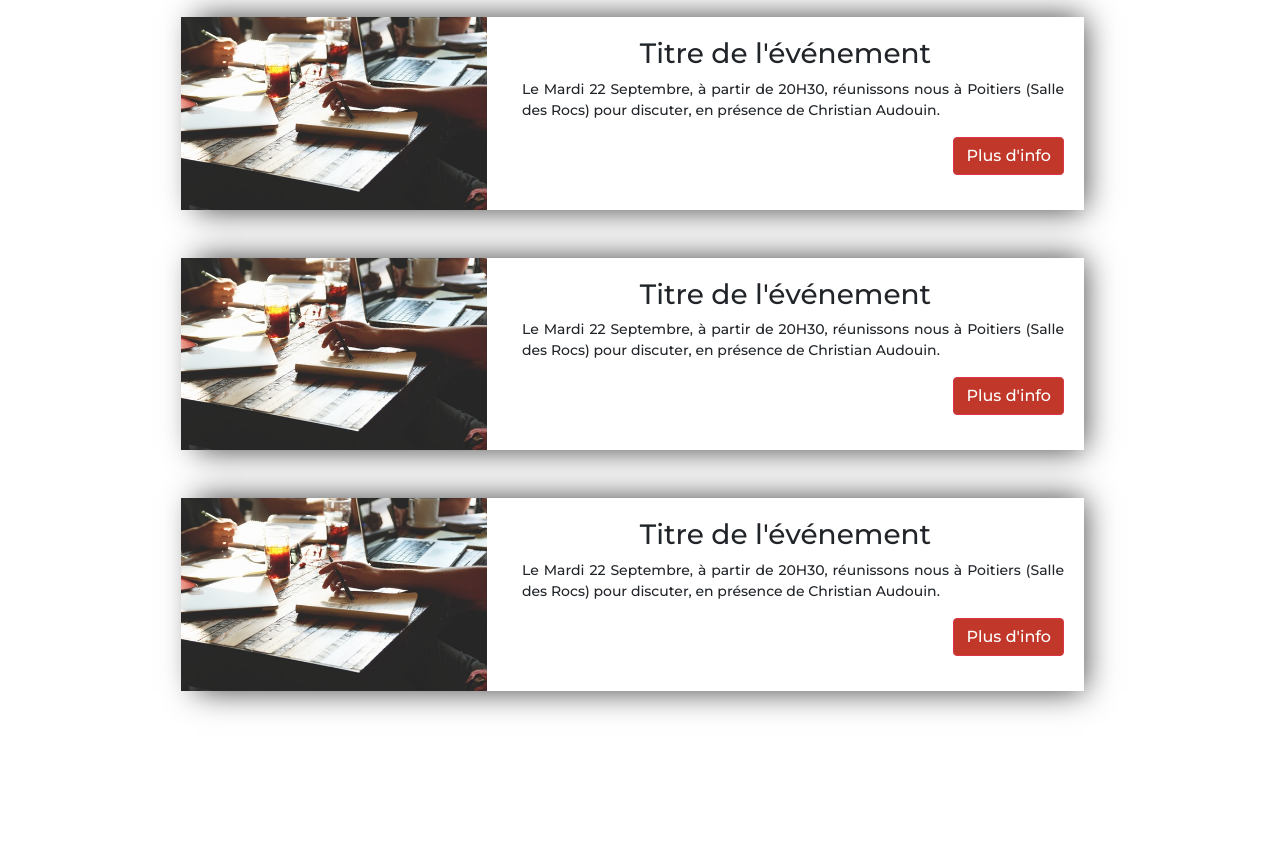
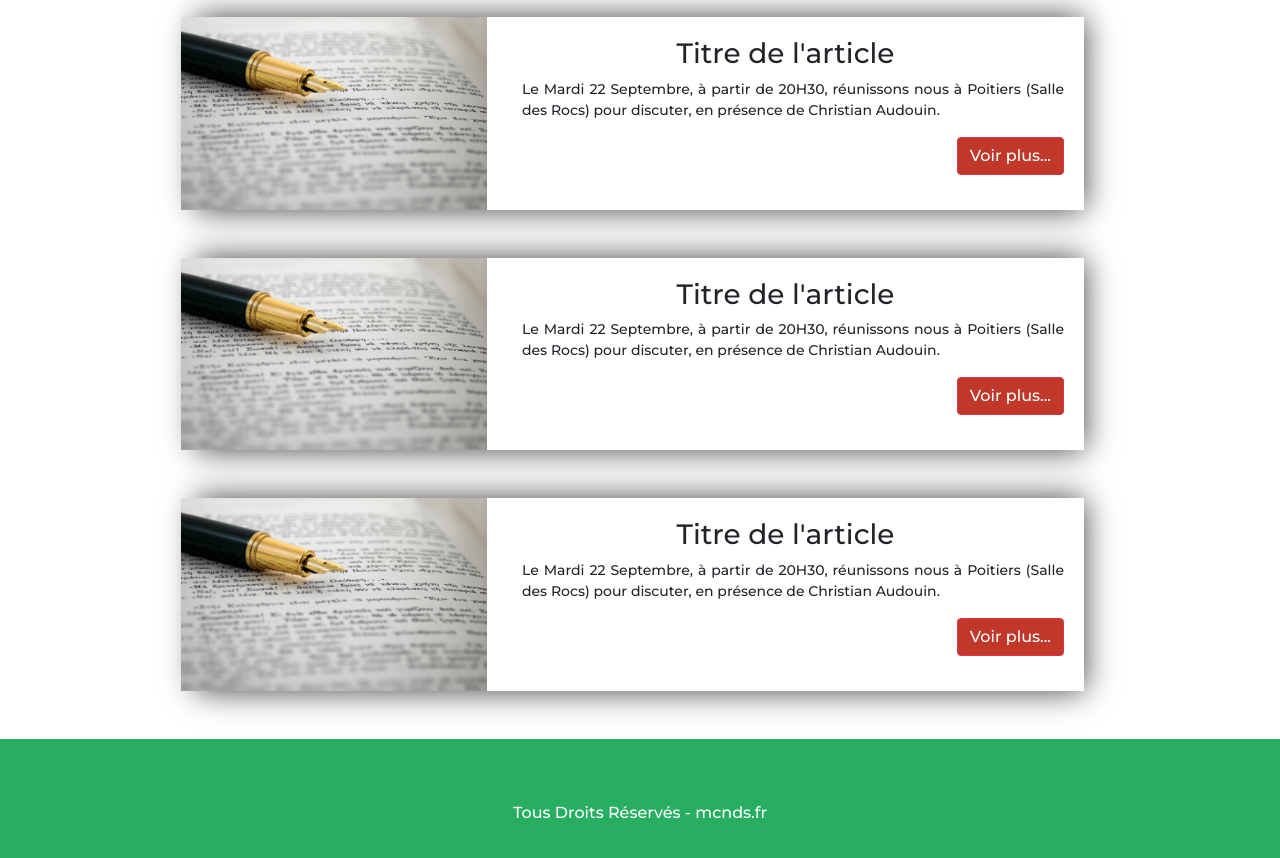
Before and after one commit to AxelUrbain/front_mcnds, a plain HTML site: page index.html in a window 1280 px wide. Shown: the part 1140-1998 px from the top of the page. Before the commit the page ends 1879 px from the top, so only its background shows below. Drawn offline with nearby package versions, Linux system fonts and the light colour scheme.

Commit message:
home - teaser article & footer

```diff
--- a/index.html
+++ b/index.html
@@ -40,7 +40,7 @@
         </header>
 
         <div id="homepage-background">
-          <h1 class="title-section">Les Deux-Sèvres en commun !</h1>
+          <h1 class="title-section">Pour la justice écologique et social !</h1>
         </div>
 
         <div class="container-fluid mt-3">
@@ -91,12 +91,12 @@
                   <div class="container-fluid nopadding">
                     <div class="row">
                       <div class="col-md-4 col-sm-4 nopadding">
-                        <div class="home-img-event"></div>
+                        <div class="home-img-article"></div>
                       </div>
                       <div class="col-md-8 col-sm-8 event-padding">
-                          <h3 class="home-title-event">Titre de l'événement</h3>
+                          <h3 class="home-title-event">Titre de l'article</h3>
                           <p class="home-text-event">Le Mardi 22 Septembre, à partir de 20H30, réunissons nous à Poitiers (Salle des Rocs) pour discuter, en présence de Christian Audouin.</p>
-                          <a href="" class="btn btn-danger">Plus d'info</a>
+                          <a href="" class="btn btn-danger">Voir plus...</a>
                       </div>
                     </div>
                   </div>
@@ -106,12 +106,12 @@
                 <div class="container-fluid nopadding">
                   <div class="row">
                     <div class="col-md-4 col-sm-4 nopadding">
-                      <div class="home-img-event"></div>
+                      <div class="home-img-article"></div>
                     </div>
                     <div class="col-md-8 col-sm-8 event-padding">
-                        <h3 class="home-title-event">Titre de l'événement</h3>
+                        <h3 class="home-title-event">Titre de l'article</h3>
                         <p class="home-text-event">Le Mardi 22 Septembre, à partir de 20H30, réunissons nous à Poitiers (Salle des Rocs) pour discuter, en présence de Christian Audouin.</p>
-                        <a href="" class="btn btn-danger">Plus d'info</a>
+                        <a href="" class="btn btn-danger">Voir plus...</a>
                     </div>
                   </div>
                 </div>
@@ -121,12 +121,12 @@
               <div class="container-fluid nopadding">
                 <div class="row">
                   <div class="col-md-4 col-sm-4 nopadding">
-                    <div class="home-img-event"></div>
+                    <div class="home-img-article"></div>
                   </div>
                   <div class="col-md-8 col-sm-8 event-padding">
-                      <h3 class="home-title-event">Titre de l'événement</h3>
+                      <h3 class="home-title-event">Titre de l'article</h3>
                       <p class="home-text-event">Le Mardi 22 Septembre, à partir de 20H30, réunissons nous à Poitiers (Salle des Rocs) pour discuter, en présence de Christian Audouin.</p>
-                      <a href="" class="btn btn-danger">Plus d'info</a>
+                      <a href="" class="btn btn-danger">Voir plus...</a>
                   </div>
                 </div>
               </div>
@@ -134,7 +134,9 @@
         </div>
 
         <footer>
-
+          <div class="text-footer">
+              Tous Droits Réservés - mcnds.fr
+          </div>
         </footer>
     </body>
     <script src="https://code.jquery.com/jquery-3.5.1.slim.min.js" integrity="sha384-DfXdz2htPH0lsSSs5nCTpuj/zy4C+OGpamoFVy38MVBnE+IbbVYUew+OrCXaRkfj" crossorigin="anonymous"></script>
--- a/style.css
+++ b/style.css
@@ -150,6 +150,16 @@ body{
     background-size: cover;
   }
 
+.home-img-article{
+  position: relative;
+  width: 100%;
+  height: 100%;
+  align-items: center;
+  justify-content: center;
+  background-image: url('assets/img/Article.jpg');
+  background-size: cover;
+}
+
   .event-padding{
     padding: 20px;
   }
@@ -287,3 +297,16 @@ body{
     left: -12px;
     margin-right: 10px;
 }
+
+footer{
+  padding: 0;
+  margin: 0;
+  background-color: #27ae60;
+  height: 150px;
+}
+
+.text-footer{
+  padding-top: 62px;
+  text-align: center;
+  color: #ffffff;
+}
```
Also changed, not shown: assets/img/Article.jpg (added).
